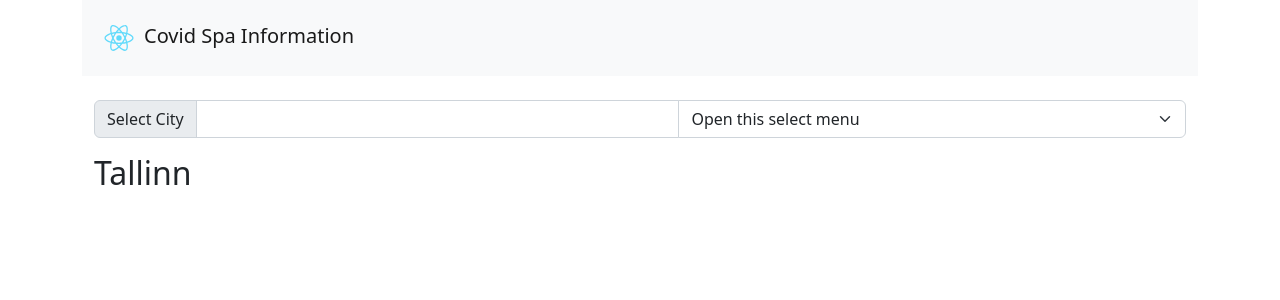
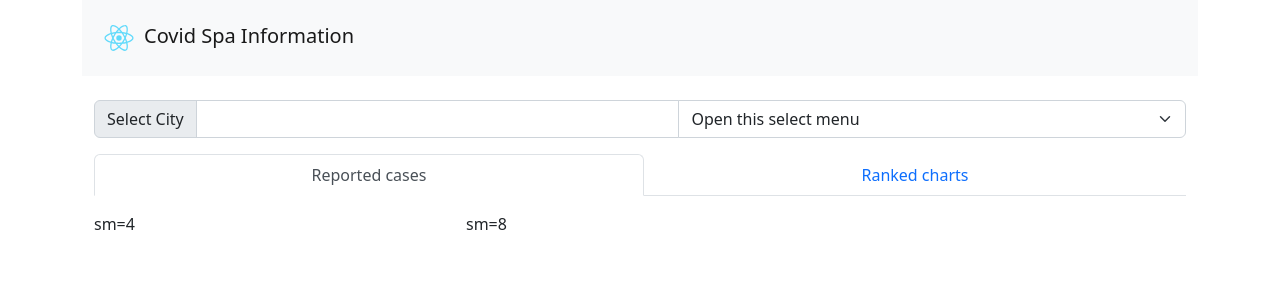
Before and after one commit to rmehtije/covid-spa, a React (Create React App) app: page / in a window 1280 px wide. Shown: the top 300 px of the page. Built offline with nearby package versions, Linux system fonts and the light colour scheme; the HTML template or start-up script is replaced by a standard one.

Commit message:
search and charts components

```diff
--- a/src/Body/BodyComponent.js
+++ b/src/Body/BodyComponent.js
@@ -1,5 +1,6 @@
 import { useState } from "react";
 import { Container } from "react-bootstrap";
+import ChartsComponent from "./ChartsComponent";
 import CityListComponent from "./CityListComponent";
 
 function BodyComponent () {
@@ -9,7 +10,7 @@ function BodyComponent () {
     return (
         <Container className="mt-4">
             <CityListComponent setSelectedCity={setSelectedCity} />
-            <h2>{selectedCity}</h2>
+            <ChartsComponent />
         </Container>
     )
 }
--- /dev/null
+++ b/src/Body/ChartsComponent.js
@@ -0,0 +1,37 @@
+import { useState } from "react";
+import Tab from 'react-bootstrap/Tab';
+import Tabs from 'react-bootstrap/Tabs';
+import Row from 'react-bootstrap/Row';
+import Col from 'react-bootstrap/Col';
+
+function ChartsComponent() {
+
+    const [selectedTab, setSelectedTab] = useState('');
+
+    return (
+        <Tabs
+            defaultActiveKey="reposrted-cases"
+            id="fill-tab-example"
+            className="mb-3"
+            fill
+            onSelect={(eventKey) => setSelectedTab(eventKey)}
+        >
+            <Tab eventKey="reposrted-cases" title="Reported cases">
+                <div>{selectedTab}</div>
+                <Row>
+                    <Col sm={4}>sm=4</Col>
+                    <Col sm={8}>sm=8</Col>
+                </Row>
+            </Tab>
+            <Tab eventKey="ranked-charts" title="Ranked charts">
+                <div>{selectedTab}</div>
+                <Row>
+                    <Col sm={4}>sm=4</Col>
+                    <Col sm={8}>sm=8</Col>
+                </Row>
+            </Tab>
+        </Tabs>
+    );
+}
+
+export default ChartsComponent;
--- a/src/Body/CityListComponent.js
+++ b/src/Body/CityListComponent.js
@@ -1,7 +1,10 @@
+import { useState } from 'react';
 import Form from 'react-bootstrap/Form';
 import InputGroup from 'react-bootstrap/InputGroup';
 
 function CityListComponent(props) {
+
+    const [inputValue, setInputValue] = useState('');
 
     const cities = [
         'Tallinn',
@@ -14,10 +17,10 @@ function CityListComponent(props) {
     return (
         <InputGroup className="mb-3">
             <InputGroup.Text>Select City</InputGroup.Text>
-            <Form.Control aria-label="First name" />
+            <Form.Control aria-label="First name" onChange={(e) => setInputValue(e.target.value)} />
             <Form.Select onChange={(e) => props.setSelectedCity(e.target.value)} aria-label="Default select example">
                 <option value="">Open this select menu</option>
-                {cities.map(city => (<option key={city} value={city}>{city}</option>))}
+                {cities.filter(city => city.includes(inputValue)).map(city => (<option key={city} value={city}>{city}</option>))}
             </Form.Select>
         </InputGroup>
     );
```
